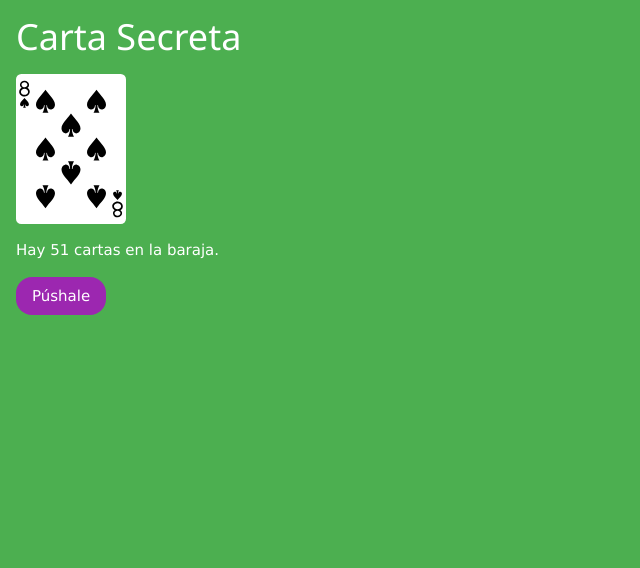
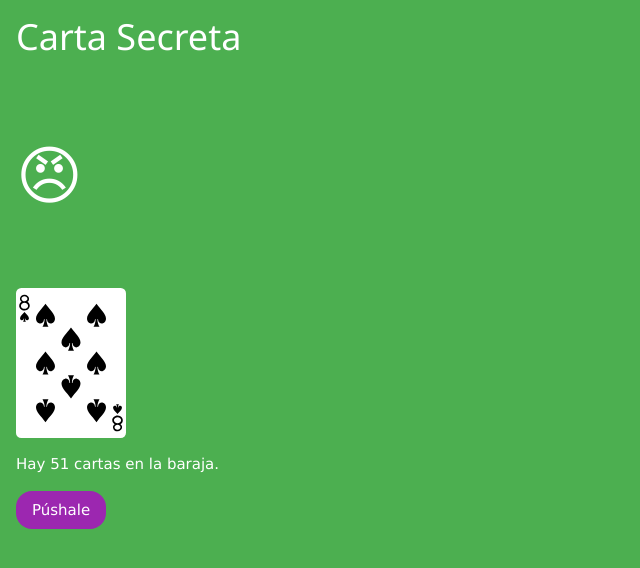
Before and after one commit to ariel-ortiz/202411-tc2005b.402, a plain HTML site: page 3. JavaScript cliente/practica2/index.html in a window 1280 px wide. Both pictures are taken after a click on the button "Púshale". Shown: the whole page, without its empty margins (0-640 px from the left). Drawn offline with nearby package versions, Linux system fonts and the light colour scheme.

Commit message:
Add code to demo the use of emojis in JS

```diff
--- a/3. JavaScript cliente/practica2/carta_secreta.js
+++ b/3. JavaScript cliente/practica2/carta_secreta.js
@@ -1,3 +1,4 @@
+const emoji = document.getElementById("emoji");
 const laCarta = document.getElementById("laCarta");
 const cantidad = document.getElementById("cantidad");
 const botonPrincipal = document.getElementById("botonPrincipal");
@@ -28,8 +29,10 @@ function shuffle(a) {
 }
 
 function descubreCarta() {
+  emoji.innerText = '\u{1F620}';
   const carta = cartas.pop();
   laCarta.src = 'cards/' + carta;
+  console.log(cantidad.innerText);
   cantidad.innerText = cartas.length.toString();
   if (cartas.length == 0) {
     botonPrincipal.style.display = 'none';
--- a/3. JavaScript cliente/practica2/index.html
+++ b/3. JavaScript cliente/practica2/index.html
@@ -10,6 +10,10 @@
   </head>
   <body class="w3-container w3-green">
     <h1>Carta Secreta</h1>
+
+    <p id="emoji" class="w3-jumbo">
+      &#128561;
+    </p>
 
     <img id="laCarta" class="carta" src="cards/BACK.svg">
 
```
